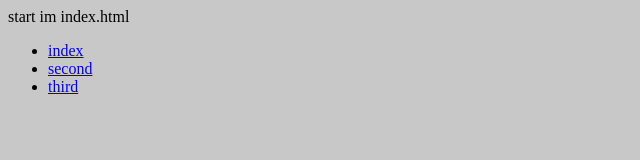
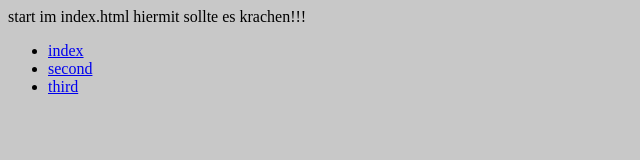
Before and after one commit to markYmarkgo/git_schulung, a plain HTML site: page index.html in a window 1280 px wide. Shown: the whole page, without its empty margins (0-640 px from the left). Drawn offline with Linux system fonts and the light colour scheme.

Commit message:
Update index.html

```diff
--- a/index.html
+++ b/index.html
@@ -12,7 +12,7 @@
 <body style="background-color: rgb(200,200,200">
 
 	<div class="check">
-		start im index.html
+		start im index.html hiermit sollte es krachen!!!
 	</div>
 	<ul>
 		<li><a href="index.html">index</a></li>
```
